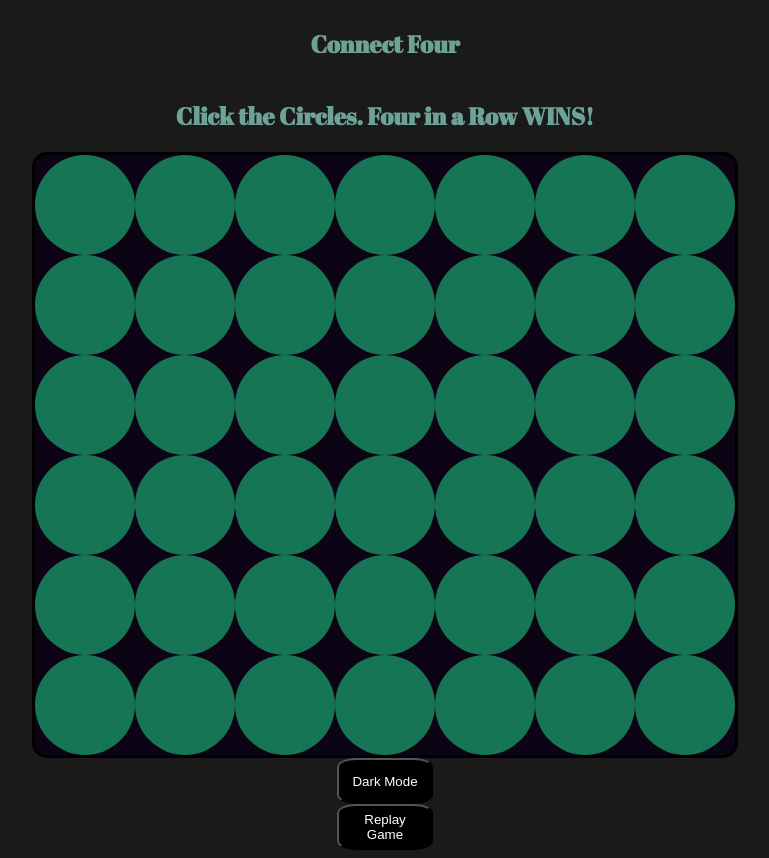
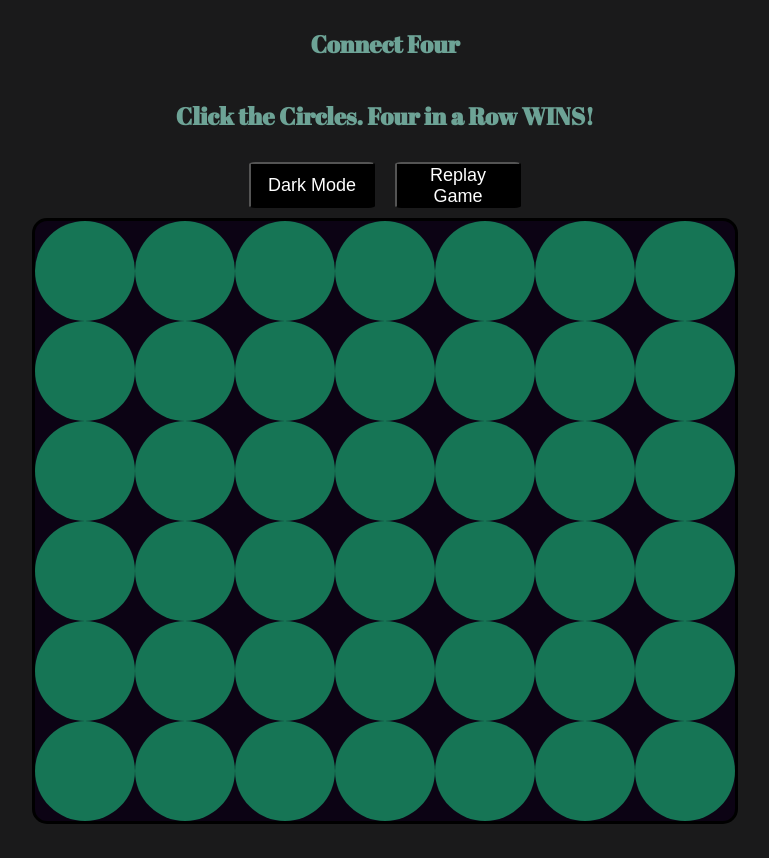
Before and after one commit to armascetti/Browser-game, a plain HTML site: page index.html in a window 1280 px wide. Both pictures are taken after a click on the button "Dark Mode". Shown: the whole page, without its empty margins (255-1024 px from the left). After the commit the page ends 832 px from the top, so only its background shows below. Drawn offline with Linux system fonts and the light colour scheme.

Commit message:
moved buttons

```diff
--- a/css/main.css
+++ b/css/main.css
@@ -8,8 +8,9 @@
 }
 
 
+
 body{
-  background-color:lavenderblush;
+  background-color:thistle;
   display: flex;
   flex-direction: column;
   align-items: center;
@@ -29,6 +30,7 @@ h3{
   font-size: x-large;
   text-align: center;
   margin: 20px;
+  text-decoration-style: solid;
 }
 
    #Grid {
@@ -50,20 +52,14 @@ h3{
    border-radius: 95px;
   }
 
-  #dark-mode {
-    background-color: salmon;
+  #dark-mode,  #resetButton {
+    background-color:burlywood;
     height: 40px;
-    width: 80px;
-    border-radius: 20%;
+    width: 110px;
+    border-radius: 5%;
+    margin: 10px;
+    font-size: large;
   }
-
-  #resetButton {
-    background-color: salmon;
-    height: 40px;
-    width: 80px;
-    border-radius: 20%;
-  }
-
 
 
   .dark-mode {
@@ -82,21 +78,14 @@ h3{
   .dark-mode #resetButton {
     background-color:black;
     color: white;
-    height: 40px;
-    width: 80px;
-    border-radius: 20%;
   }
 
   .dark-mode #dark-mode  {
     background-color: black;
     color: white;
-    height: 40px;
-    width: 80px;
-    border-radius: 20%;
+    content: "Light-Mode";
   }
-  @media only screen and (min-width: 768px) {
-    .card{
-      width: 325px;
-      margin: 30px 15px 0;
-    }
+
+  #buttons{
+    display: flex;
   }
--- a/index.html
+++ b/index.html
@@ -13,9 +13,11 @@
 </head>
 <body>
   <h2>Connect Four</h2>
-  <h3 id="message"> Click the Circles. Four in a Row WINS!</h3>
-  <div id= "Grid"></div>
-  <button id="dark-mode" onclick="toggleLightMode()">Dark Mode</button>
-  <button id="resetButton" type="reset">Replay Game</button>
+  <h3 id="message" class="animate__wobble">Click the Circles. Four in a Row WINS!</h3>
+  <div id="buttons">
+    <button id="dark-mode" onclick="toggleLightMode()">Dark Mode</button>
+    <button id="resetButton" type="reset">Replay Game</button>
+  </div>
+  <div id="Grid"></div>
 </body>
 </html>
--- a/main.js
+++ b/main.js
@@ -181,6 +181,7 @@ function checkWinningCombo(combo) {
 function displayWinner(counterPlayerOne, counterPlayerTwo) {
   if (counterPlayerOne === 4) {
     messageEl.innerText = `Player One Wins!`
+    animateCSS('#message', 'bounce');
   } else if (counterPlayerTwo === 4) {
     messageEl.innerText = `Player two Wins!`
   } else {
```
Also changed, not shown: images/dark mode.PNG (deleted), images/light mode.PNG (deleted).
